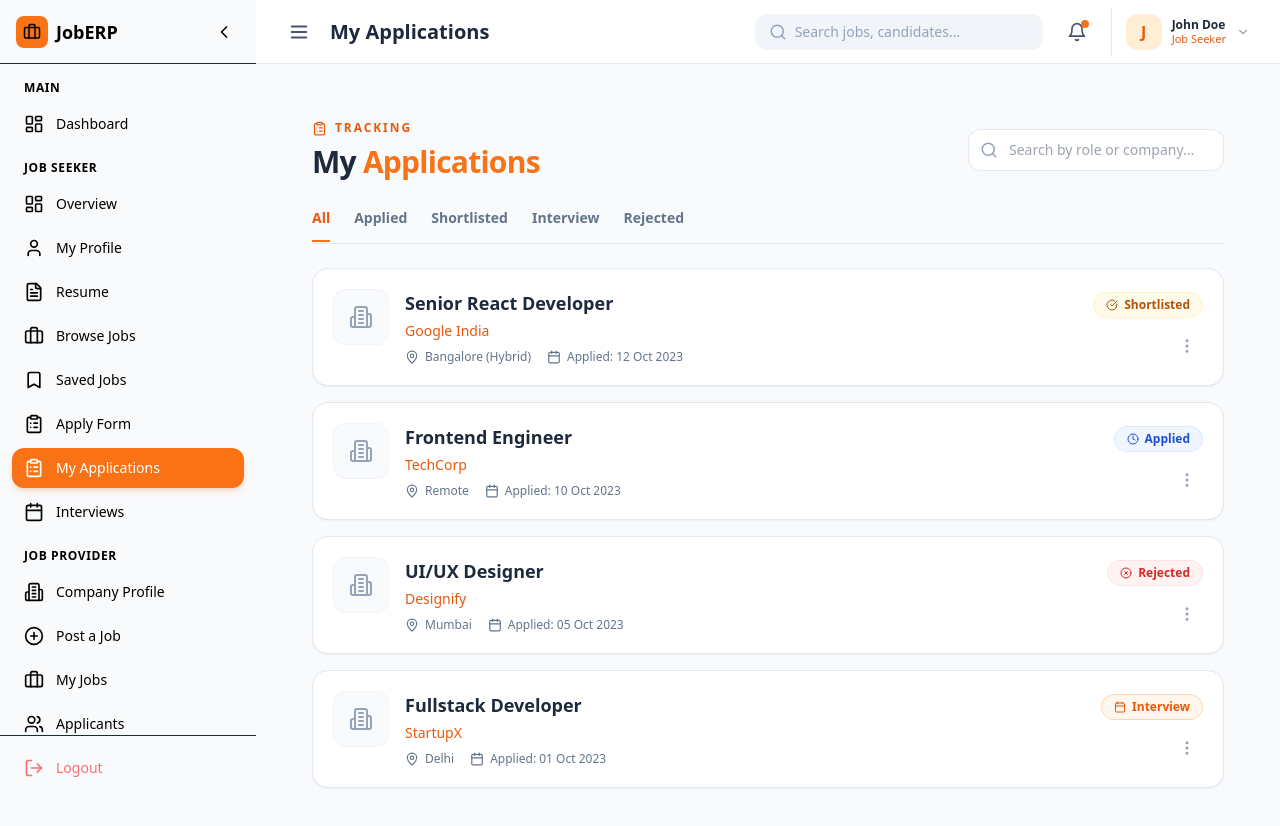
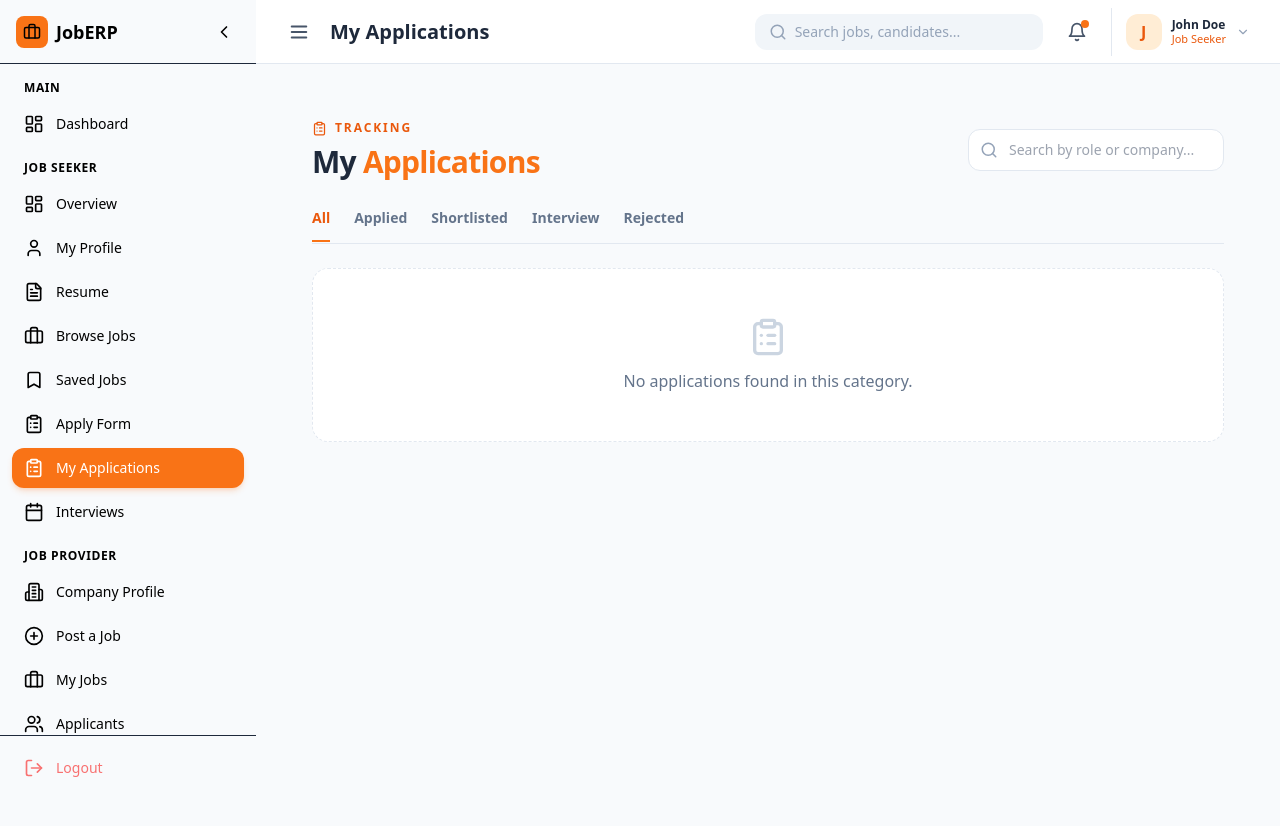
Before and after one commit to omparganiha/Job-Consultancy, a React (Vite) app in the folder frontend/: page /dashboard/myapplications in a window 1280 px wide. Shown: the top 826 px of the page. Built offline with nearby package versions, Linux system fonts and the light colour scheme.

Commit message:
update application and approval page with my applicantion page

```diff
--- a/frontend/src/seekers/Application.jsx
+++ b/frontend/src/seekers/Application.jsx
@@ -1,4 +1,5 @@
-import { useRef, useState } from "react";
+import { useEffect, useRef, useState } from "react";
+import { useNavigate } from "react-router-dom";
 import {
   Upload,
   FileText,
@@ -27,6 +28,7 @@ import {
 function Application() {
   const resumeRef = useRef(null);
   const coverLetterRef = useRef(null);
+  const navigate = useNavigate();
 
   // Job info (ye normally props ya URL se aayega)
   const jobInfo = {
@@ -60,6 +62,17 @@ function Application() {
     agreeTerms: false,
   });
 
+  // Load saved data once on mount
+  useEffect(() => {
+  try {
+    const saved = localStorage.getItem("jobApplicationDraft");
+    if (saved) setFormData((prev) => ({ ...prev, ...JSON.parse(saved) }));
+  } catch {
+    localStorage.removeItem("jobApplicationDraft");
+  }
+}, []);
+
+
   const [resume, setResume] = useState(null);
   const [coverLetterFile, setCoverLetterFile] = useState(null);
   const [errors, setErrors] = useState({});
@@ -68,10 +81,18 @@ function Application() {
 
     const handleChange = (e) => {
     const { name, value, type, checked } = e.target;
-    setFormData((prev) => ({
+
+    setFormData((prev) => {
+      const updated = {
         ...prev,
         [name]: type === "checkbox" ? checked : value,
-    }));
+      };
+
+      // Save to localStorage (files are never in formData, so safe)
+      localStorage.setItem("jobApplicationDraft", JSON.stringify(updated));
+
+      return updated;
+    });
 
     if (errors[name]) {
       setErrors((prev) => ({ ...prev, [name]: "" }));
@@ -158,8 +179,40 @@ function Application() {
 
     // Demo only. Replace with your Django API request.
     setTimeout(() => {
+      // 1. Create the job object (keys must match Approvals.jsx)
+      const newJob = {
+        id: Date.now().toString(),
+        jobTitle: jobInfo.title,
+        companyName: jobInfo.company,
+        location: formData.currentLocation,
+        jobType: jobInfo.type,
+        workMode: "On-site",
+        minSalary: formData.expectedSalary,
+        maxSalary: formData.expectedSalary,
+        status: "Pending",                    // ← admin filters on this
+        postedAt: new Date().toISOString(),
+      };
+
+      // 2. Append to myJobs array
+      const existing = JSON.parse(localStorage.getItem("myJobs") || "[]");
+      localStorage.setItem("myJobs", JSON.stringify([...existing, newJob]));
+
+      // 3. Finish
+      // Save application to localStorage
+        const old = JSON.parse(localStorage.getItem("myApplications") || "[]");
+        old.push({
+          id: Date.now(),
+          role: jobInfo.title,
+          company: jobInfo.company,
+          location: formData.currentLocation,
+          appliedOn: new Date().toLocaleDateString("en-GB", { day: "2-digit", month: "short", year: "numeric" }),
+          status: "Applied",
+        });
+        localStorage.setItem("myApplications", JSON.stringify(old));
+
         setSubmitting(false);
         setSubmitted(true);
+        localStorage.removeItem("jobApplicationDraft");
         window.scrollTo({ top: 0, behavior: "smooth" });
             }, 1200);
   };
@@ -194,12 +247,14 @@ function Application() {
             <div className="mt-6 flex flex-col gap-3 sm:flex-row sm:justify-center">
               <button
                 type="button"
+                onClick={() => navigate("/dashboard/myapplications")}
                 className="rounded-xl bg-orange-500 px-6 py-3 text-sm font-semibold text-white shadow-sm transition hover:bg-orange-600"
               >
                 View My Applications
               </button>
               <button
                 type="button"
+                onClick={() => navigate("/dashboard/browsejobs")}
                 className="rounded-xl border border-slate-200 px-6 py-3 text-sm font-semibold text-slate-700 transition hover:bg-slate-50"
               >
                 Browse More Jobs
--- a/frontend/src/seekers/MyApplications.jsx
+++ b/frontend/src/seekers/MyApplications.jsx
@@ -1,4 +1,4 @@
-import { useState } from "react";
+import { useState, useEffect } from "react";
 import {
   ClipboardList,
   Search,
@@ -13,43 +13,14 @@ import {
 
 function MyApplications() {
   const [activeTab, setActiveTab] = useState("All");
+  const [applications, setApplications] = useState([]);
 
   const tabs = ["All", "Applied", "Shortlisted", "Interview", "Rejected"];
 
-  const applications = [
-    {
-      id: 1,
-      role: "Senior React Developer",
-      company: "Google India",
-      location: "Bangalore (Hybrid)",
-      appliedOn: "12 Oct 2023",
-      status: "Shortlisted",
-    },
-    {
-      id: 2,
-      role: "Frontend Engineer",
-      company: "TechCorp",
-      location: "Remote",
-      appliedOn: "10 Oct 2023",
-      status: "Applied",
-    },
-    {
-      id: 3,
-      role: "UI/UX Designer",
-      company: "Designify",
-      location: "Mumbai",
-      appliedOn: "05 Oct 2023",
-      status: "Rejected",
-    },
-    {
-      id: 4,
-      role: "Fullstack Developer",
-      company: "StartupX",
-      location: "Delhi",
-      appliedOn: "01 Oct 2023",
-      status: "Interview",
-    },
-  ];
+  useEffect(() => {
+    setApplications(JSON.parse(localStorage.getItem("myApplications") || "[]"));
+  }, []);
+
 
   // Status ke hisaab se color aur icon change karne ka function
   const getStatusBadge = (status) => {
```
Lines whose indentation alone changed are shown as unchanged.
